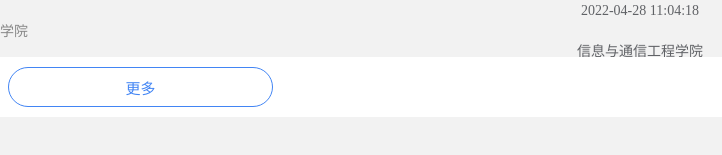
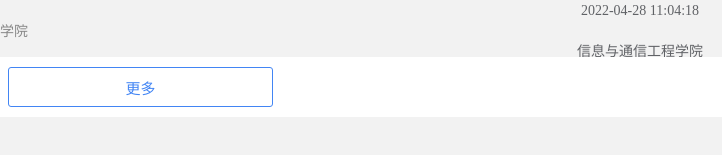
Before and after one commit to zerunfeng/permission_request, a plain HTML site: page index.html in a window 1280 px wide. Shown: the part 683-838 px from the top of the page, 0-722 px from the left. Before the commit the page ends 812 px from the top, so only its background shows below. Drawn offline with Linux system fonts and the light colour scheme.

Commit message:
Update index.html

```diff
--- a/index.html
+++ b/index.html
@@ -1061,7 +1061,7 @@
       height: 0.4rem;
       margin: 0.1rem 0.08rem 0 0.08rem;
       border-radius: 0.1rem;
-      font-size: 0.15rem;
+      font-size: .15rem;
       -webkit-box-flex: 1;
       -ms-flex: 1;
       flex: 1;
@@ -1089,7 +1089,7 @@
     }
 
     #wxform .m_start_btn button {
-      border-radius: 0.2rem !important;
+      border-radius: 0.03rem !important;
       margin: 0.1rem 0.05rem 0 0.05rem !important;
     }
 
@@ -2408,6 +2408,37 @@ body#dummybodyid .diigolet .cItem span.keywordStrong{float:none;font-weight:bold
                   </div>
                 </div>
               </div>
+              <div class="pluginnames">
+                <span style="
+                    color: rgb(135, 135, 135);
+                    font-size: 14px;
+                    font-family: 微软雅黑;
+                    line-height: 22px;
+                  ">扫码校区</span>
+              </div>
+              <div class="plugin-allbox">
+                <div data-key="User_22" class="dplugin-box" style="
+                    margin-top: 0px;
+                    margin-bottom: 0px;
+                    text-align: center;
+                  ">
+                  <div class="
+                      dplugin-mobile dplugin-doneplugin dplugin-mobile-dinput
+                    ">
+                    <span class="doneplugin-value doneplugin-value-userview" id="config-school" style="
+                        font-size: 14px;
+                        font-family: 微软雅黑;
+                        font-weight: normal;
+                        font-style: normal;
+                        color: rgb(96, 98, 102);
+                        text-decoration: none;
+                        text-align: center;
+                        line-height: 15px;
+                        letter-spacing: 0px;
+                      ">&nbsp;</span>
+                  </div>
+                </div>
+              </div>
             </div>
             <div style="display: none"></div>
             <div class="el-loading-mask area-vloading" style="display: none"></div>
```
